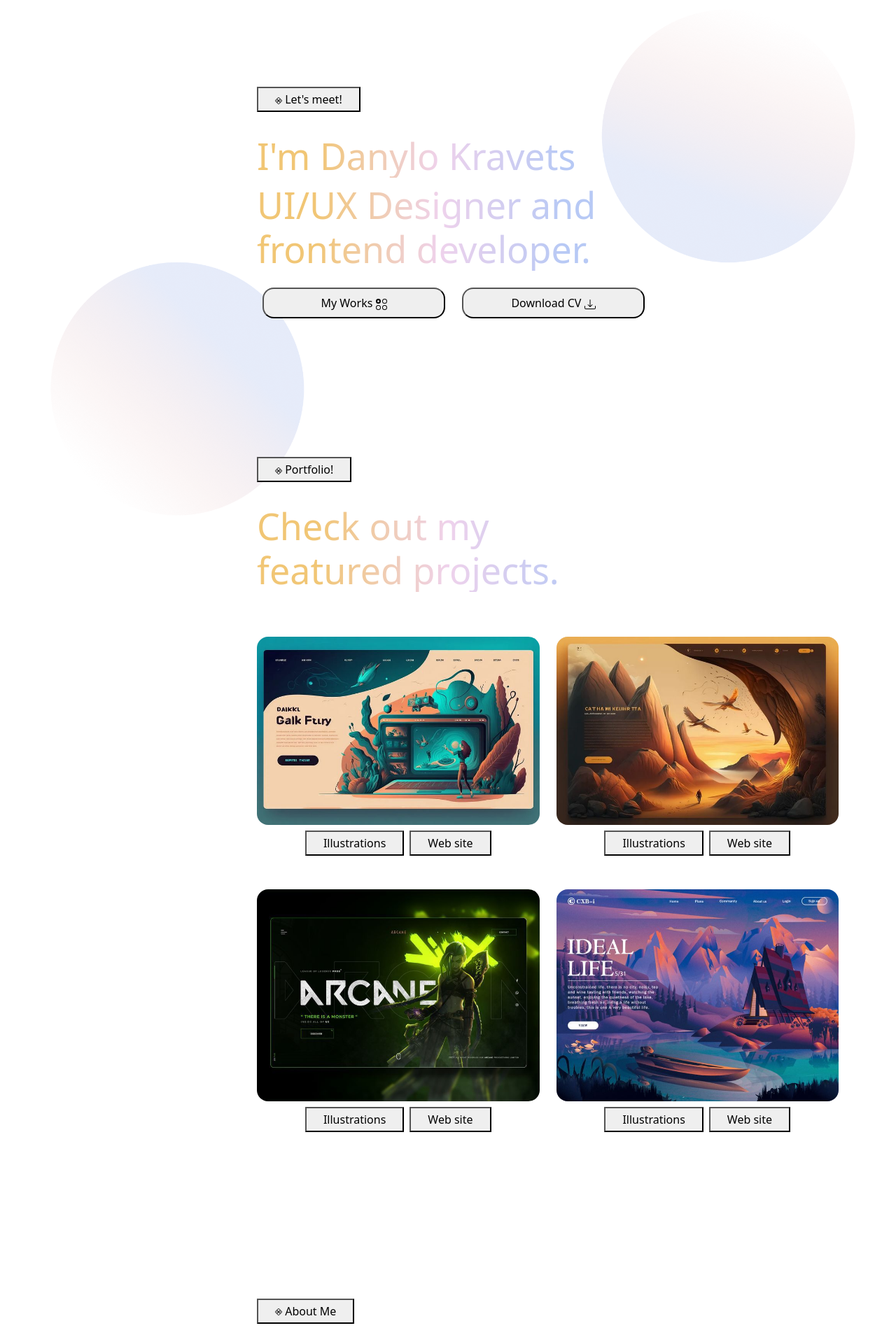
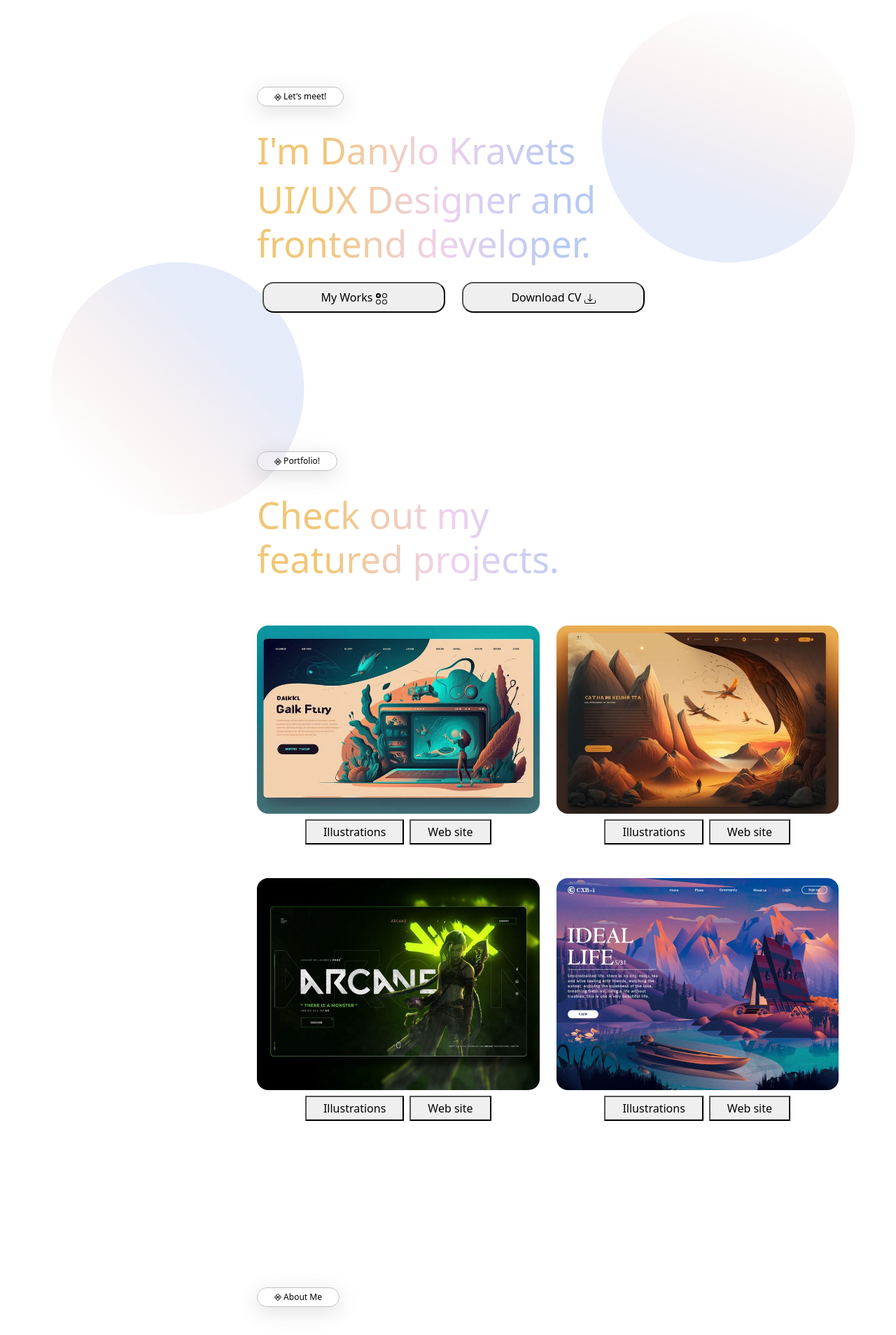
Before and after one commit to danilkberlin/My-Website, a React (Create React App) app: page / in a window 1280 px wide. Shown: the part 80-1988 px from the top of the page at 70% size. Built offline with nearby package versions, Linux system fonts and the light colour scheme.

Commit message:
update navigation button for content

```diff
--- a/src/App.css
+++ b/src/App.css
@@ -16,6 +16,14 @@ section{
   background: linear-gradient(90deg, rgba(241,198,117,1) 16%, rgba(239,210,236,1) 50%, rgba(183,201,245,1) 84%);
   -webkit-background-clip: text;
   -webkit-text-fill-color: transparent;
+}
+
+/* Default button navigete for content */
+.nav-button-content{
+  background-color: initial;
+  font-size: 12px;
+  border: 1px solid #c0c0c0;
+  box-shadow: rgba(100, 100, 111, 0.2) 0px 7px 29px 0px;
 }
 /* ================== Nav Bar ============================ */
 
--- a/src/Pages/About.js
+++ b/src/Pages/About.js
@@ -11,7 +11,7 @@ export default function About(){
                         <Col md={9}>
                             <Row>
                                 <Col className="my-3">
-                                    <button className='list-decor px-4 py-1 my-3'><svg xmlns="http://www.w3.org/2000/svg" width="10" height="10" fill="currentColor" class="bi bi-sign-railroad" viewBox="0 0 16 16">
+                                    <button className='nav-button-content px-4 py-1 my-3 rounded-4'><svg xmlns="http://www.w3.org/2000/svg" width="10" height="10" fill="currentColor" class="bi bi-sign-railroad" viewBox="0 0 16 16">
                                     <path d="M11.303 6.584h1.064c.592 0 .936.334.936.844a.79.79 0 0 1-.485.748l.536 1.074h-.59l-.467-.994h-.473v.994h-.521zm.521.414v.861h.46c.292 0 .474-.14.474-.421 0-.286-.188-.44-.467-.44zm-8.771-.414h1.064c.592 0 .936.334.936.844 0 .39-.242.654-.485.748l.536 1.074h-.59l-.467-.994h-.473v.994h-.521zm.521.414v.861h.46c.292 0 .474-.14.474-.421 0-.286-.188-.44-.467-.44z"/>
                                     <path d="M6.95.435c.58-.58 1.52-.58 2.1 0l6.515 6.516c.58.58.58 1.519 0 2.098L9.05 15.565c-.58.58-1.519.58-2.098 0L.435 9.05a1.48 1.48 0 0 1 0-2.098zm1.4.7a.495.495 0 0 0-.7 0L4.923 3.861 8 6.939l3.078-3.077L8.35 1.134Zm3.788 3.788L9.061 8l3.077 3.078 2.728-2.728a.495.495 0 0 0 0-.7zm-1.06 7.215L8 9.061l-3.077 3.077 2.727 2.728a.495.495 0 0 0 .7 0zm-7.216-1.06L6.939 8 3.862 4.923 1.134 7.65a.495.495 0 0 0 0 .7z"/>
                                     </svg> About Me</button>
--- a/src/Pages/Comment.js
+++ b/src/Pages/Comment.js
@@ -14,7 +14,7 @@ export default function Comment() {
                         <Col md={9}>
                             <Row>
                                 <Col className="my-3">
-                                    <button className='list-decor px-4 py-1 my-3'><svg xmlns="http://www.w3.org/2000/svg" width="10" height="10" fill="currentColor" class="bi bi-sign-railroad" viewBox="0 0 16 16">
+                                    <button className='nav-button-content px-4 py-1 my-3 rounded-4'><svg xmlns="http://www.w3.org/2000/svg" width="10" height="10" fill="currentColor" class="bi bi-sign-railroad" viewBox="0 0 16 16">
                                     <path d="M11.303 6.584h1.064c.592 0 .936.334.936.844a.79.79 0 0 1-.485.748l.536 1.074h-.59l-.467-.994h-.473v.994h-.521zm.521.414v.861h.46c.292 0 .474-.14.474-.421 0-.286-.188-.44-.467-.44zm-8.771-.414h1.064c.592 0 .936.334.936.844 0 .39-.242.654-.485.748l.536 1.074h-.59l-.467-.994h-.473v.994h-.521zm.521.414v.861h.46c.292 0 .474-.14.474-.421 0-.286-.188-.44-.467-.44z"/>
                                     <path d="M6.95.435c.58-.58 1.52-.58 2.1 0l6.515 6.516c.58.58.58 1.519 0 2.098L9.05 15.565c-.58.58-1.519.58-2.098 0L.435 9.05a1.48 1.48 0 0 1 0-2.098zm1.4.7a.495.495 0 0 0-.7 0L4.923 3.861 8 6.939l3.078-3.077L8.35 1.134Zm3.788 3.788L9.061 8l3.077 3.078 2.728-2.728a.495.495 0 0 0 0-.7zm-1.06 7.215L8 9.061l-3.077 3.077 2.727 2.728a.495.495 0 0 0 .7 0zm-7.216-1.06L6.939 8 3.862 4.923 1.134 7.65a.495.495 0 0 0 0 .7z"/>
                                     </svg> Testimonials</button>
--- a/src/Pages/Contact.js
+++ b/src/Pages/Contact.js
@@ -9,7 +9,7 @@ export default function Contact(){
                         <Col md={9}>
                             <Row>
                                 <Col className="my-3">
-                                    <button className='list-decor px-4 py-1 my-3'><svg xmlns="http://www.w3.org/2000/svg" width="10" height="10" fill="currentColor" class="bi bi-sign-railroad" viewBox="0 0 16 16">
+                                    <button className='nav-button-content px-4 py-1 my-3 rounded-4'><svg xmlns="http://www.w3.org/2000/svg" width="10" height="10" fill="currentColor" class="bi bi-sign-railroad" viewBox="0 0 16 16">
                                     <path d="M11.303 6.584h1.064c.592 0 .936.334.936.844a.79.79 0 0 1-.485.748l.536 1.074h-.59l-.467-.994h-.473v.994h-.521zm.521.414v.861h.46c.292 0 .474-.14.474-.421 0-.286-.188-.44-.467-.44zm-8.771-.414h1.064c.592 0 .936.334.936.844 0 .39-.242.654-.485.748l.536 1.074h-.59l-.467-.994h-.473v.994h-.521zm.521.414v.861h.46c.292 0 .474-.14.474-.421 0-.286-.188-.44-.467-.44z"/>
                                     <path d="M6.95.435c.58-.58 1.52-.58 2.1 0l6.515 6.516c.58.58.58 1.519 0 2.098L9.05 15.565c-.58.58-1.519.58-2.098 0L.435 9.05a1.48 1.48 0 0 1 0-2.098zm1.4.7a.495.495 0 0 0-.7 0L4.923 3.861 8 6.939l3.078-3.077L8.35 1.134Zm3.788 3.788L9.061 8l3.077 3.078 2.728-2.728a.495.495 0 0 0 0-.7zm-1.06 7.215L8 9.061l-3.077 3.077 2.727 2.728a.495.495 0 0 0 .7 0zm-7.216-1.06L6.939 8 3.862 4.923 1.134 7.65a.495.495 0 0 0 0 .7z"/>
                                     </svg> Contact</button>
--- a/src/Pages/Portfolio.js
+++ b/src/Pages/Portfolio.js
@@ -14,7 +14,7 @@ export default function Portfolio(){
                         <Col md={6}>
                             <Row>
                                 <Col className="my-3">
-                                    <button className='list-decor px-4 py-1 my-3'><svg xmlns="http://www.w3.org/2000/svg" width="10" height="10" fill="currentColor" class="bi bi-sign-railroad" viewBox="0 0 16 16">
+                                    <button className='nav-button-content px-4 py-1 my-3 rounded-4'><svg xmlns="http://www.w3.org/2000/svg" width="10" height="10" fill="currentColor" class="bi bi-sign-railroad" viewBox="0 0 16 16">
                                     <path d="M11.303 6.584h1.064c.592 0 .936.334.936.844a.79.79 0 0 1-.485.748l.536 1.074h-.59l-.467-.994h-.473v.994h-.521zm.521.414v.861h.46c.292 0 .474-.14.474-.421 0-.286-.188-.44-.467-.44zm-8.771-.414h1.064c.592 0 .936.334.936.844 0 .39-.242.654-.485.748l.536 1.074h-.59l-.467-.994h-.473v.994h-.521zm.521.414v.861h.46c.292 0 .474-.14.474-.421 0-.286-.188-.44-.467-.44z"/>
                                     <path d="M6.95.435c.58-.58 1.52-.58 2.1 0l6.515 6.516c.58.58.58 1.519 0 2.098L9.05 15.565c-.58.58-1.519.58-2.098 0L.435 9.05a1.48 1.48 0 0 1 0-2.098zm1.4.7a.495.495 0 0 0-.7 0L4.923 3.861 8 6.939l3.078-3.077L8.35 1.134Zm3.788 3.788L9.061 8l3.077 3.078 2.728-2.728a.495.495 0 0 0 0-.7zm-1.06 7.215L8 9.061l-3.077 3.077 2.727 2.728a.495.495 0 0 0 .7 0zm-7.216-1.06L6.939 8 3.862 4.923 1.134 7.65a.495.495 0 0 0 0 .7z"/>
                                     </svg> Portfolio!</button>
--- a/src/Pages/Resume.js
+++ b/src/Pages/Resume.js
@@ -12,7 +12,7 @@ export default  function Resume(){
                         <Col md='9'>
                             <Row>
                                 <Col className="my-3">
-                                    <button className='list-decor px-4 py-1 my-3'><svg xmlns="http://www.w3.org/2000/svg" width="10" height="10" fill="currentColor" class="bi bi-sign-railroad" viewBox="0 0 16 16">
+                                    <button className='nav-button-content px-4 py-1 my-3 rounded-4'><svg xmlns="http://www.w3.org/2000/svg" width="10" height="10" fill="currentColor" class="bi bi-sign-railroad" viewBox="0 0 16 16">
                                     <path d="M11.303 6.584h1.064c.592 0 .936.334.936.844a.79.79 0 0 1-.485.748l.536 1.074h-.59l-.467-.994h-.473v.994h-.521zm.521.414v.861h.46c.292 0 .474-.14.474-.421 0-.286-.188-.44-.467-.44zm-8.771-.414h1.064c.592 0 .936.334.936.844 0 .39-.242.654-.485.748l.536 1.074h-.59l-.467-.994h-.473v.994h-.521zm.521.414v.861h.46c.292 0 .474-.14.474-.421 0-.286-.188-.44-.467-.44z"/>
                                     <path d="M6.95.435c.58-.58 1.52-.58 2.1 0l6.515 6.516c.58.58.58 1.519 0 2.098L9.05 15.565c-.58.58-1.519.58-2.098 0L.435 9.05a1.48 1.48 0 0 1 0-2.098zm1.4.7a.495.495 0 0 0-.7 0L4.923 3.861 8 6.939l3.078-3.077L8.35 1.134Zm3.788 3.788L9.061 8l3.077 3.078 2.728-2.728a.495.495 0 0 0 0-.7zm-1.06 7.215L8 9.061l-3.077 3.077 2.727 2.728a.495.495 0 0 0 .7 0zm-7.216-1.06L6.939 8 3.862 4.923 1.134 7.65a.495.495 0 0 0 0 .7z"/>
                                     </svg> Resume</button>
--- a/src/Pages/Top.js
+++ b/src/Pages/Top.js
@@ -12,7 +12,7 @@ const Top = () => {
                         <Col md={6}>
                             <Row>
                                 <Col className="my-3">
-                                    <button className='px-4 py-1 my-3'><svg xmlns="http://www.w3.org/2000/svg" width="10" height="10" fill="currentColor" class="bi bi-sign-railroad" viewBox="0 0 16 16">
+                                    <button className='nav-button-content px-4 py-1 my-3 rounded-4'><svg xmlns="http://www.w3.org/2000/svg" width="10" height="10" fill="currentColor" class="bi bi-sign-railroad" viewBox="0 0 16 16">
                                     <path d="M11.303 6.584h1.064c.592 0 .936.334.936.844a.79.79 0 0 1-.485.748l.536 1.074h-.59l-.467-.994h-.473v.994h-.521zm.521.414v.861h.46c.292 0 .474-.14.474-.421 0-.286-.188-.44-.467-.44zm-8.771-.414h1.064c.592 0 .936.334.936.844 0 .39-.242.654-.485.748l.536 1.074h-.59l-.467-.994h-.473v.994h-.521zm.521.414v.861h.46c.292 0 .474-.14.474-.421 0-.286-.188-.44-.467-.44z"/>
                                     <path d="M6.95.435c.58-.58 1.52-.58 2.1 0l6.515 6.516c.58.58.58 1.519 0 2.098L9.05 15.565c-.58.58-1.519.58-2.098 0L.435 9.05a1.48 1.48 0 0 1 0-2.098zm1.4.7a.495.495 0 0 0-.7 0L4.923 3.861 8 6.939l3.078-3.077L8.35 1.134Zm3.788 3.788L9.061 8l3.077 3.078 2.728-2.728a.495.495 0 0 0 0-.7zm-1.06 7.215L8 9.061l-3.077 3.077 2.727 2.728a.495.495 0 0 0 .7 0zm-7.216-1.06L6.939 8 3.862 4.923 1.134 7.65a.495.495 0 0 0 0 .7z"/>
                                     </svg> Let's meet!</button>
```
